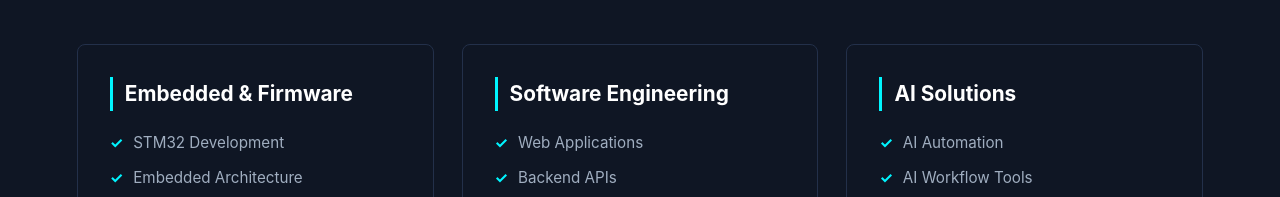
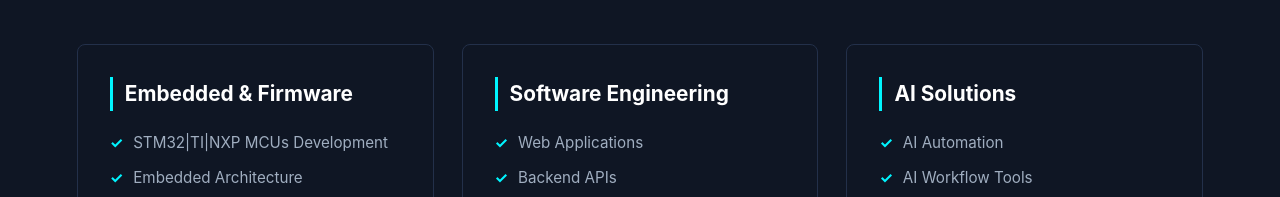
Before and after one commit to sonu01460/SmarTechLabAi.github.io, a plain HTML site: page index.html in a window 1280 px wide. Shown: the part 780-977 px from the top of the page. Drawn offline with Linux system fonts and the light colour scheme.

Commit message:
Update index.html
added all mcus

```diff
--- a/index.html
+++ b/index.html
@@ -445,7 +445,7 @@
                 <div class="service-card">
                     <h3>Embedded & Firmware</h3>
                     <ul class="service-sub-list">
-                        <li>STM32 Development</li>
+                        <li>STM32|TI|NXP MCUs Development</li>
                         <li>Embedded Architecture</li>
                         <li>RTOS Development</li>
                         <li>Driver Development</li>
```
